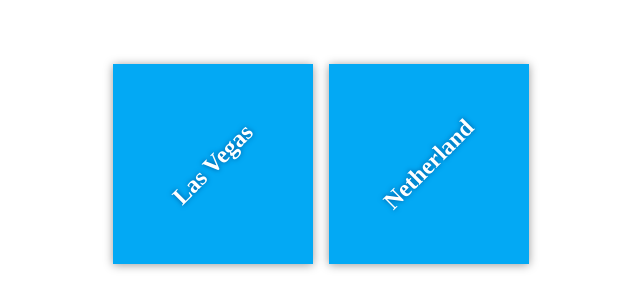
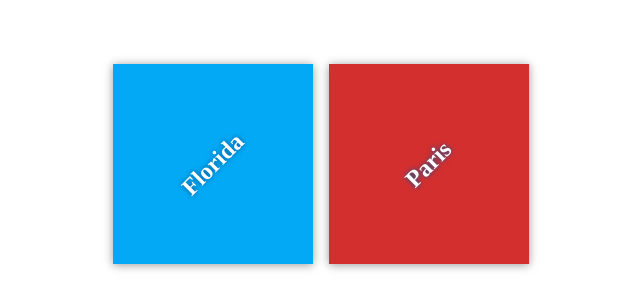
Before and after one commit to markpython86/my-travel-plans, a plain HTML site: page index.html in a window 1280 px wide. Shown: the part 236-544 px from the top of the page, without its empty margins (319-959 px from the left). Drawn offline with Linux system fonts and the light colour scheme; files that its build step writes are made by us from their sources.

Commit message:
reverse to original html

```diff
--- a/index.html
+++ b/index.html
@@ -10,12 +10,12 @@
 
     <div class="container">
         <div class="destination-container">
-            <div class="destination" id="las vegas">
-                <h2>Las Vegas</h2>
+            <div class="destination" id="florida">
+                <h2>Florida</h2>
             </div>
 
-            <div class="destination" id="netherland">
-                <h2>Netherland</h2>
+            <div class="destination" id="paris">
+                <h2>Paris</h2>
             </div>
         </div>
     </div>
```
